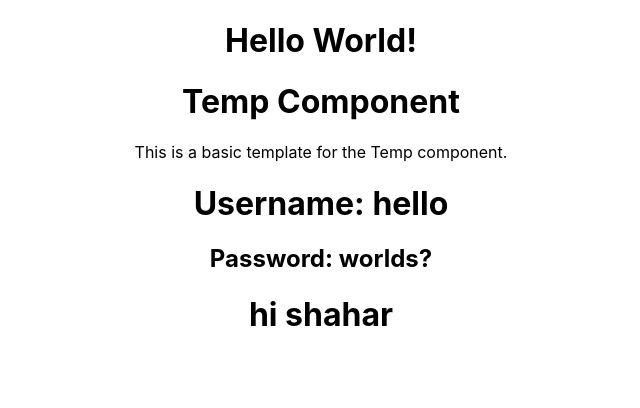
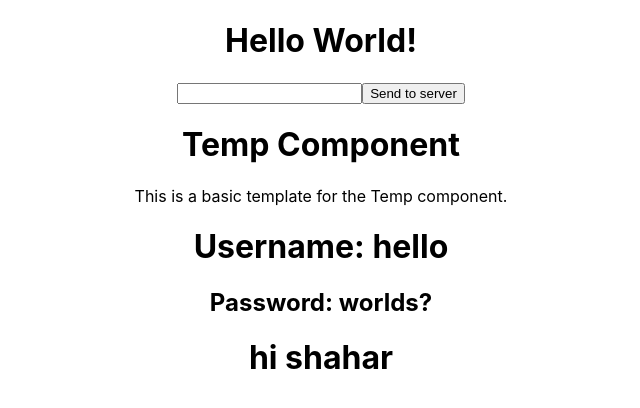
Before and after one commit to shaharbaror/ReactChat, a React (Create React App) app: page / in a window 1280 px wide. Shown: the top 408 px of the page, without its empty margins (319-959 px from the left). Built offline with nearby package versions, Linux system fonts and the light colour scheme.

Commit message:
to stash

```diff
--- a/src/App.tsx
+++ b/src/App.tsx
@@ -1,13 +1,19 @@
-import React from "react";
+import React, { useState } from "react";
 import "./CSS/App.css";
 
 import Temp from "./Components/Temp.tsx";
 
 function App() {
+  const [userInput, setUserInput] = useState<string>("");
   return (
     <div className='App'>
       <h1>Hello World!</h1>
-
+      <input
+        type='text'
+        value={userInput}
+        onChange={(e) => setUserInput(e.target.value)}
+      />
+      <button>Send to server</button>
       <Temp username='hello' password='worlds?' />
       <h1>hi shahar</h1>
     </div>
```
